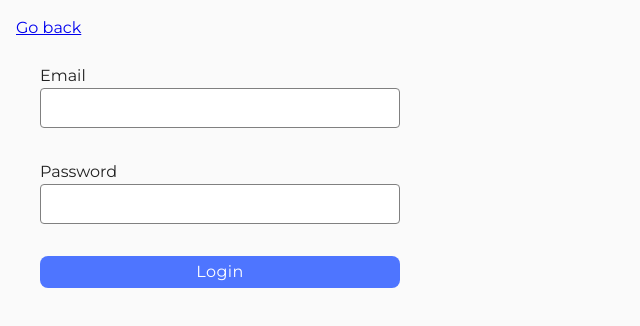
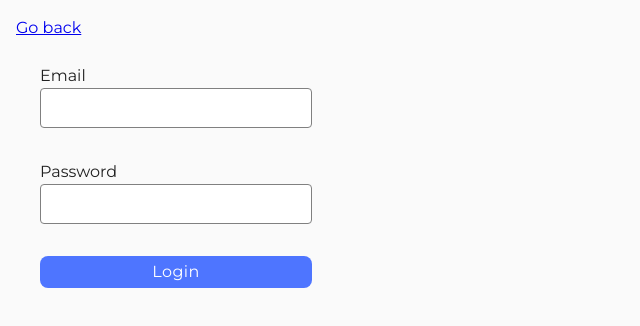
Before and after one commit to CosmicSand/goit-js-hw-07, a plain HTML site: page task-04.html in a window 1280 px wide. Shown: the whole page, without its empty margins (0-640 px from the left). Drawn offline with nearby package versions, Linux system fonts and the light colour scheme.

Commit message:
Update task-04.html

```diff
--- a/task-04.html
+++ b/task-04.html
@@ -20,7 +20,7 @@ https://cdn.jsdelivr.net/npm/modern-normalize@2.0.0/modern-normalize.min.css
     <link rel="stylesheet" href="css/common.css" />
     <style>
       .login-form {
-        max-width: 408px;
+        max-width: 320px;
         display: flex;
         flex-direction: column;
         padding: 24px;
```
